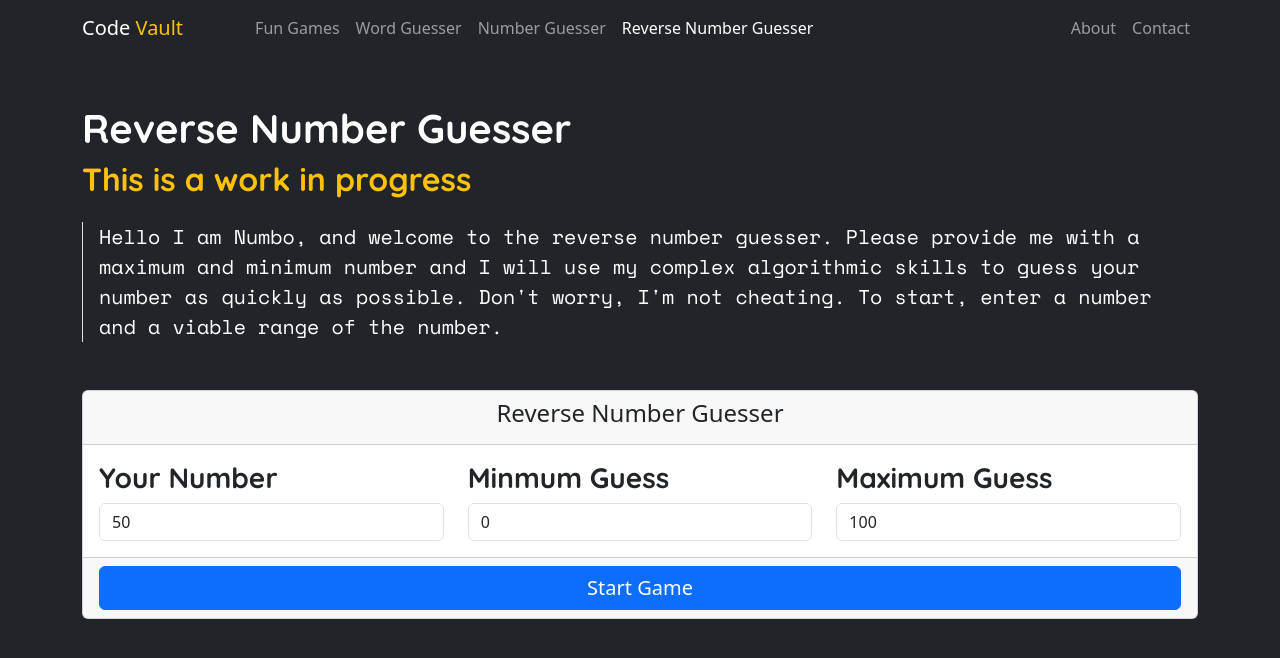
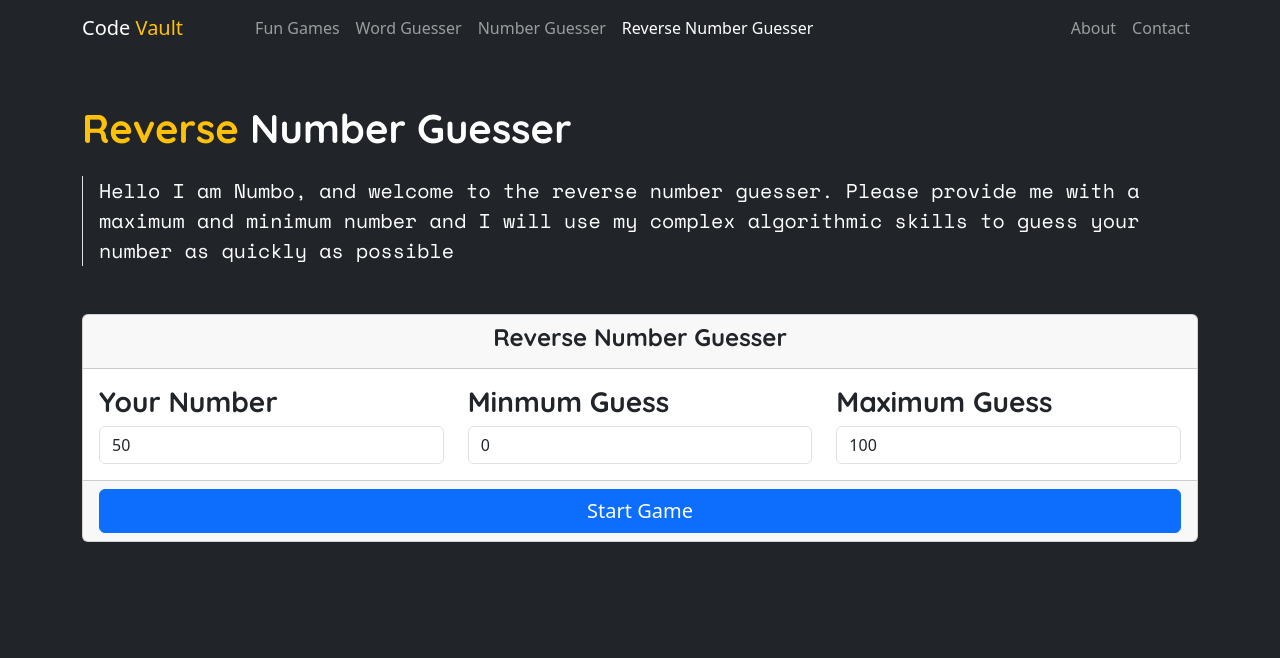
Before and after one commit to Oded2/Code-Vault, a SvelteKit app: page /fun-games/reversenumberguess in a window 1280 px wide. Shown: the top 658 px of the page. Built offline with nearby package versions, Linux system fonts and the light colour scheme; a web font is replaced by a local one.

Commit message:
Game is officially ready

```diff
--- a/src/routes/fun-games/reversenumberguess/+page.svelte
+++ b/src/routes/fun-games/reversenumberguess/+page.svelte
@@ -5,7 +5,7 @@
   let newDescription = "";
   let i = 0;
   const description =
-    "Hello I am Numbo, and welcome to the reverse number guesser. Please provide me with a maximum and minimum number and I will use my complex algorithmic skills to guess your number as quickly as possible. Don't worry, I'm not cheating. To start, enter a number and a viable range of the number.";
+    "Hello I am Numbo, and welcome to the reverse number guesser. Please provide me with a maximum and minimum number and I will use my complex algorithmic skills to guess your number as quickly as possible, and don't worry, I'm not cheating. To start, enter a number and a viable range of the number.";
   function typeWriter() {
     if (i < description.length) {
       newDescription += description[i];
@@ -28,7 +28,7 @@
   };
   let guessed;
   let guessedNums = [];
-  let statuses = { 1: "Hopeful", 2: "Curious", 3: "Confused", 4: "Clueless" };
+  const statuses = { 1: "Hopeful", 2: "Curious", 3: "Confused", 4: "Clueless" };
   let statusLevel = 1;
   function resetGame() {
     for (let i in errors) {
@@ -39,6 +39,7 @@
     minNum = 0;
     maxNum = 100;
     userNum = 50;
+    statusLevel = 1;
   }
   function toggleLoseModal() {
     showLoseModal = !showLoseModal;
@@ -121,7 +122,6 @@
     let rand = Math.floor(Math.random() * difference) + min;
     return rand;
   }
-  // handleStart();
 </script>
 
 <Modal showModal={showLoseModal} on:click={toggleLoseModal}
@@ -145,19 +145,20 @@
     title={hrefs["fun-games"]["reversenumberguess"]["title"]}
   />
   <div class="container py-5">
-    <h1 class="font-google-quicksand fw-bold">Reverse Number Guesser</h1>
-    <h2 class="font-google-quicksand fw-bold text-warning">
-      This is a work in progress
-    </h2>
+    <h1 class="font-google-quicksand fw-bold">
+      <span class="text-warning">Reverse</span> Number Guesser
+    </h1>
     <div class="border-start ps-3 my-4">
       <p class="font-google-space-mono fs-5">
-        {description}
+        {newDescription}
       </p>
     </div>
 
     <div class="card my-5">
       <div class="card-header">
-        <h4 class="text-center">Reverse Number Guesser</h4>
+        <h4 class="text-center font-google-quicksand fw-bold">
+          Reverse Number Guesser
+        </h4>
       </div>
       {#if !start}
         <form on:submit={handleStart}>
```
